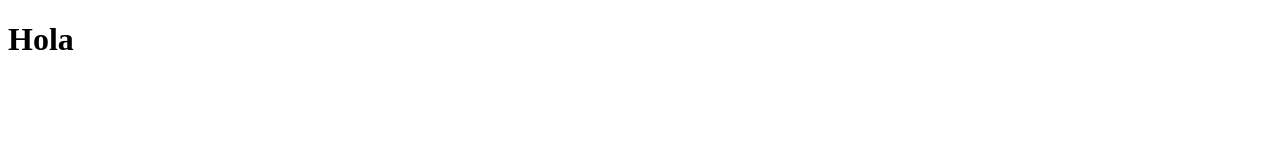
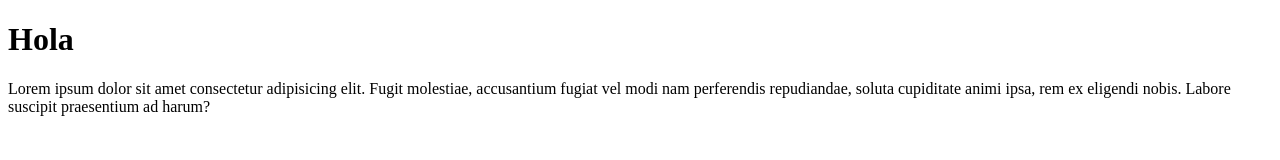
Before and after one commit to sebas-bot111/git_test, a plain HTML site: page index.html in a window 1280 px wide. Drawn offline with Linux system fonts and the light colour scheme.

Commit message:
Adding paragraph in index.html

```diff
--- a/index.html
+++ b/index.html
@@ -5,6 +5,7 @@
     </head>
     <body>
         <h1>Hola</h1>
+        <p>Lorem ipsum dolor sit amet consectetur adipisicing elit. Fugit molestiae, accusantium fugiat vel modi nam perferendis repudiandae, soluta cupiditate animi ipsa, rem ex eligendi nobis. Labore suscipit praesentium ad harum?</p>
         <h2></h2>
         <h3></h3>
         <h4></h4>
```
